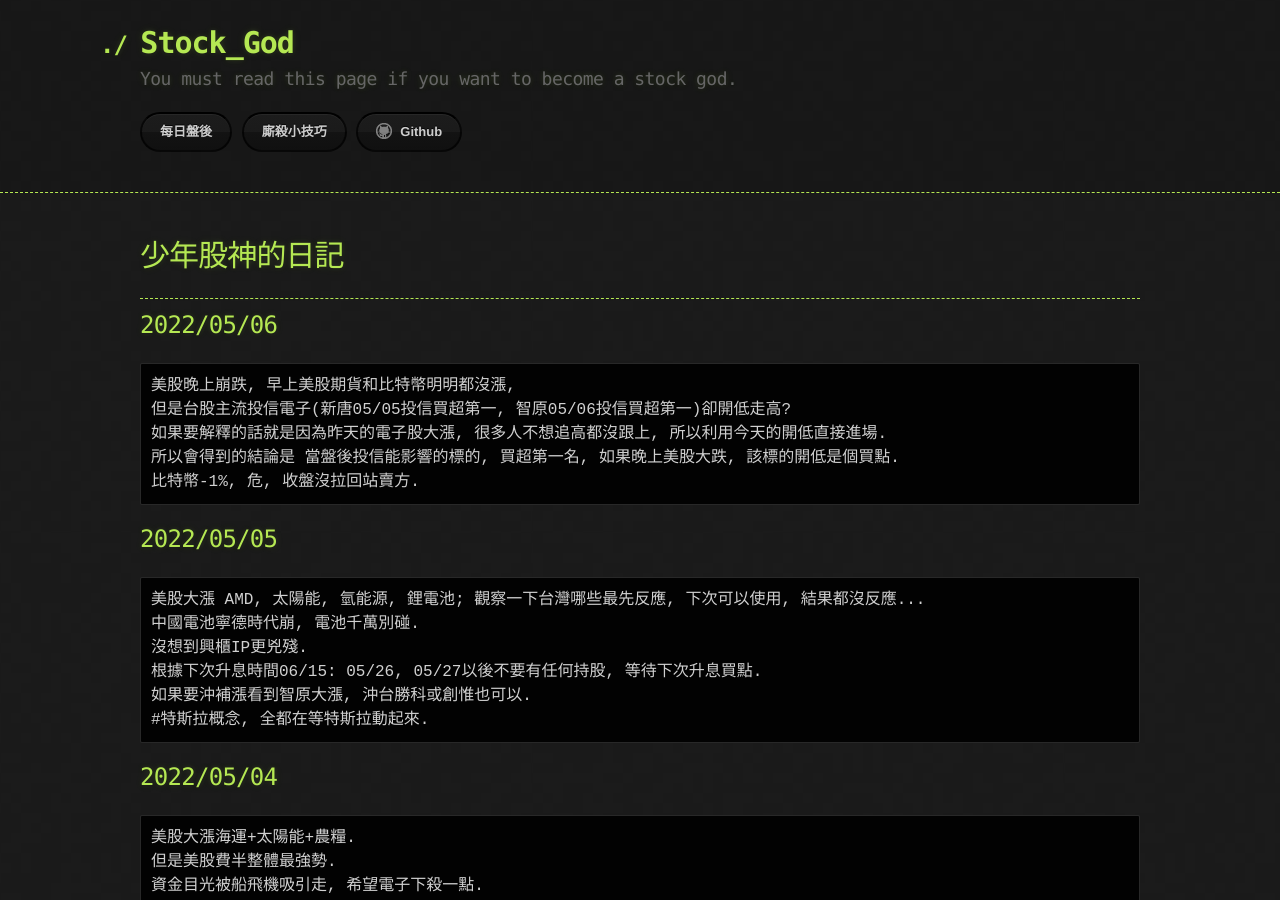
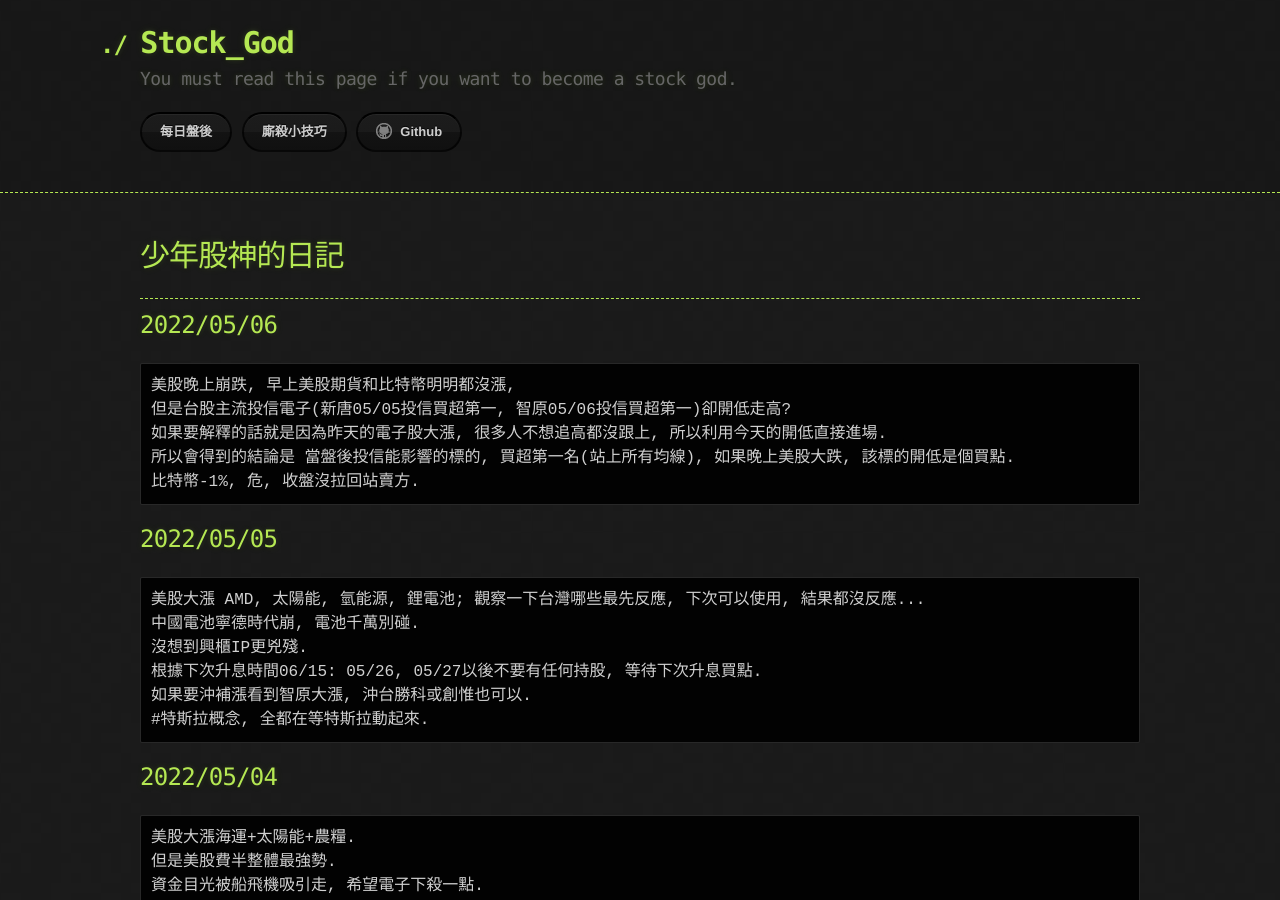
Before and after one commit to lepg5487/Stock_God, a Jekyll site: the page built from index.md, in a window 1280 px wide and 900 px high. Built offline with Jekyll 4.4.1, drawn with Linux system fonts in a browser that asks for light colours; our own code applies the rules of GitHub Pages for plain Markdown files.

Commit message:
Update index.md

````diff
--- a/index.md
+++ b/index.md
@@ -11,7 +11,7 @@ layout: testlayouts
 美股晚上崩跌, 早上美股期貨和比特幣明明都沒漲,
 但是台股主流投信電子(新唐05/05投信買超第一, 智原05/06投信買超第一)卻開低走高?
 如果要解釋的話就是因為昨天的電子股大漲, 很多人不想追高都沒跟上, 所以利用今天的開低直接進場.
-所以會得到的結論是 當盤後投信能影響的標的, 買超第一名, 如果晚上美股大跌, 該標的開低是個買點.
+所以會得到的結論是 當盤後投信能影響的標的, 買超第一名(站上所有均線), 如果晚上美股大跌, 該標的開低是個買點.
 比特幣-1%, 危, 收盤沒拉回站賣方.
 ```
 
````
